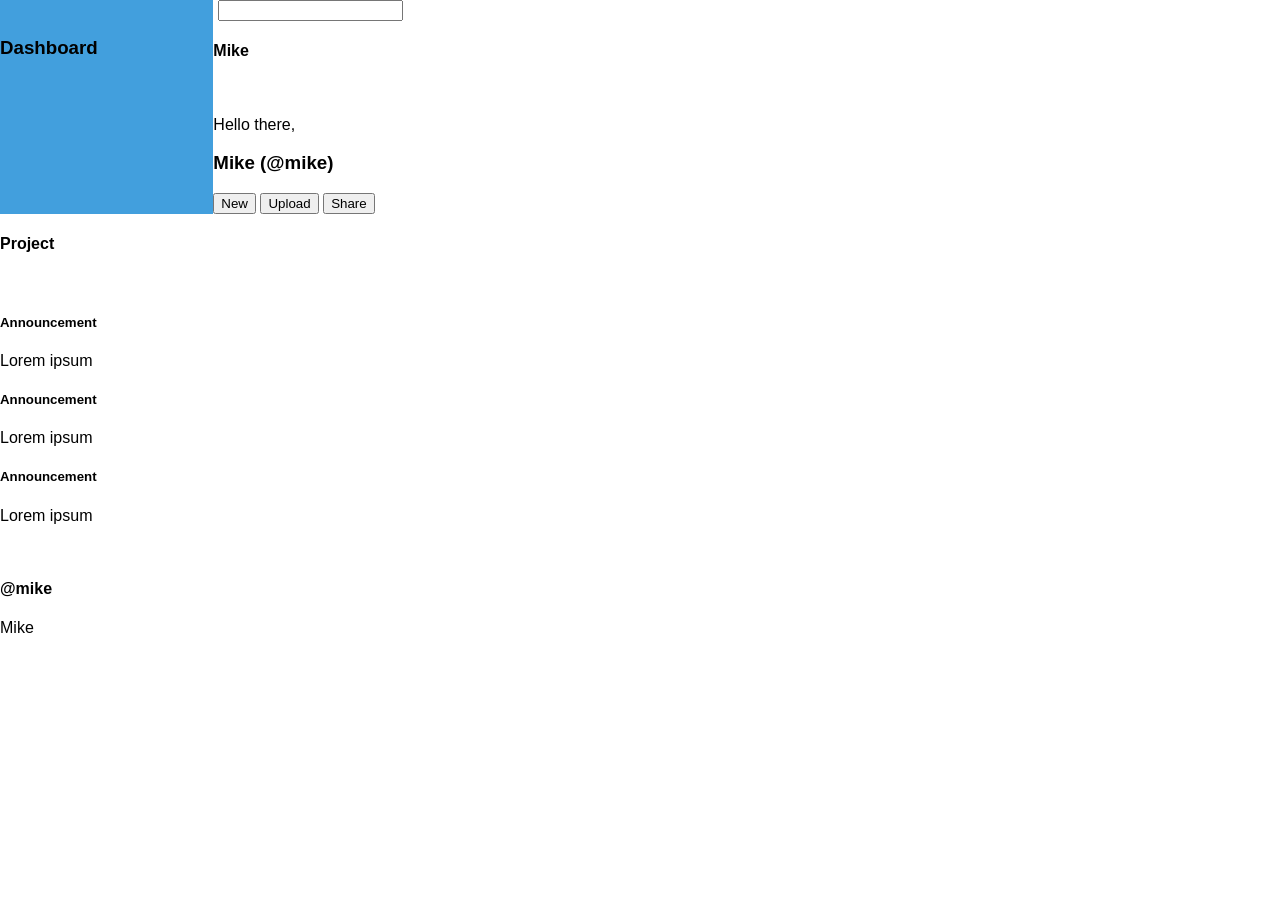
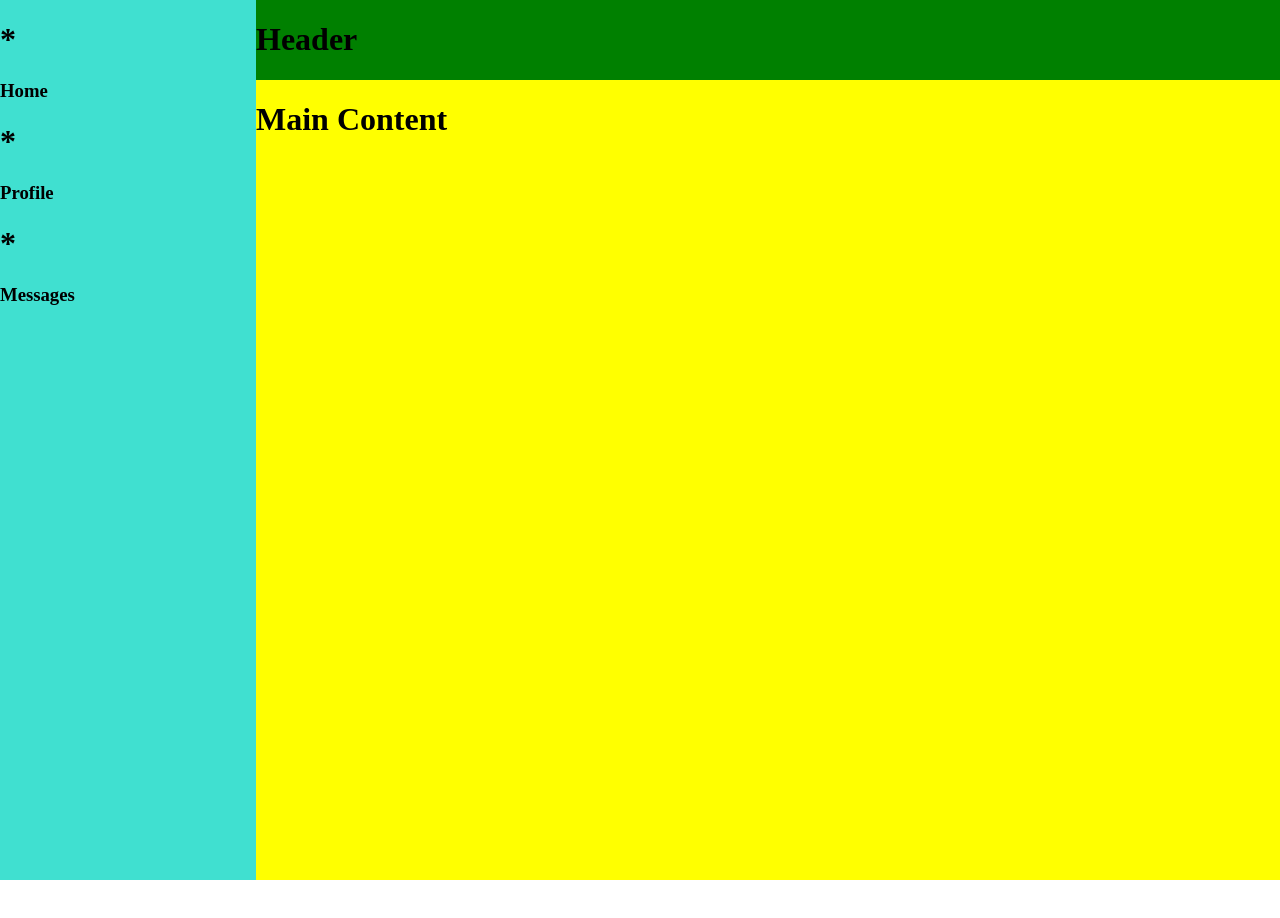
Before and after one commit to masonmike2001/admin-dashboard, a plain HTML site: page index.html in a window 1280 px wide. After the commit the page ends 880 px from the top, so only its background shows below. Drawn offline with Linux system fonts and the light colour scheme.

Commit message:
reworked layout, deleted children

```diff
--- a/index.html
+++ b/index.html
@@ -10,70 +10,26 @@
         <meta name="viewport" content="width=device-width, initial-scale=1.0">
     </head>
     <body>
-        <div id="sidebar">
-            <div class="head img-li">
-                <img>
-                <h3>Dashboard</h3>
-            </div>
-            <!--
-                Below are items with material icons on the side. Use flex for the img-li's
-            -->
-
-        </div>
-        <div id="header">
-            <div id="top">
-                <img src="" alt="">
-                <input type="text">
-                <img src="" alt="">
-                <img src="" alt="">
-                <h4>Mike</h4>
-            </div>
-            <div id="bottom">
-                <img src="" alt="">
-                <div id="name">
-                    <p>Hello there,</p>
-                    <h3>Mike (@mike)</h3>
+            <div id="sidebar">
+                <div class="side-item">
+                    <h1>*</h1>
+                    <h3>Home</h3>
                 </div>
-                <button class="header-btn">New</button>
-                <button class="header-btn">Upload</button>
-                <button class="header-btn">Share</button>
-            </div>
-        </div>
-        <div id="main-content">
-            <div id="projects">
-                <div class="card">
-                    <h4>Project</h4>
-                    <p></p>
-                    <div class="interactions">
-                        <img src="" alt="">
-                        <img src="" alt="">
-                        <img src="" alt="">
-                    </div>
+                <div class="side-item">
+                    <h1>*</h1>
+                    <h3>Profile</h3>
                 </div>
-            </div>
-            <div id="announcements">
-                <div class="announce-card">
-                    <h5>Announcement</h5>
-                    <p>Lorem ipsum</p>
-                </div>
-                <div class="announce-card">
-                    <h5>Announcement</h5>
-                    <p>Lorem ipsum</p>
-                </div>
-                <div class="announce-card">
-                    <h5>Announcement</h5>
-                    <p>Lorem ipsum</p>
+                <div class="side-item">
+                    <h1>*</h1>
+                    <h3>Messages</h3>
                 </div>
 
             </div>
-            <div id="trending">
-                <div class="profile-card">
-                    <img src="" alt="">
-                    <div class="handle-group">
-                        <h4>@mike</h4>
-                        <p>Mike</p>
-                    </div>
-                </div>
+            <div id="header">
+                <h1>Header</h1>
+            </div>
+            <div id="main-content">
+                <h1>Main Content</h1>
             </div>
         </div>
     </body>
--- a/style.css
+++ b/style.css
@@ -1,27 +1,29 @@
 body {
     margin: 0;
     display: grid;
-    grid-template-columns: 1fr 5fr;
-    grid-template-rows: 1fr 6fr;
-
-    font-family: Arial, Helvetica, sans-serif;
-
+    grid-template-columns: 1fr 4fr;
+    grid-template-rows: 1fr 100vh;
 }
 
 #sidebar {
-    background-color: rgb(66, 159, 221);
-    grid-row: 1, 4;
-    display: flex;
-    flex-direction: column;
-
-
+    background-color: turquoise;
+    grid-column: 1;
+    grid-row: 1 / span 2;
 }
 
 #header {
-background-color: white;
-
+background-color: green;
+grid-column: 2;
+grid-row: 1;
 }
 
 #main-content {
+    background-color: yellow;
+    grid-column: 2;
+}
 
+#side-item {
+    display: grid;
+    grid-template-columns: 1fr 2fr;
+    grid-template-rows: repeat(3, 1fr);
 }
```
